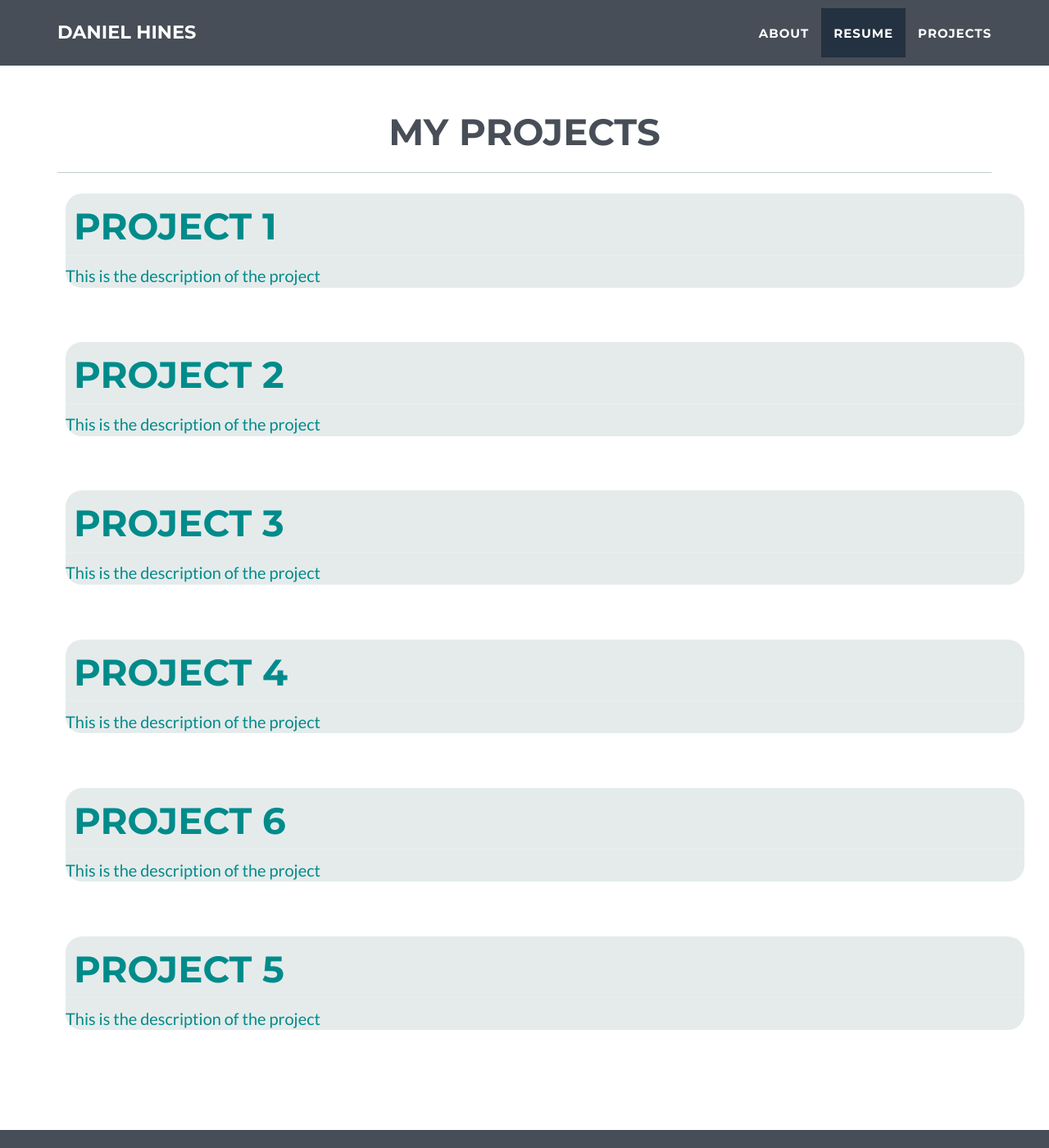
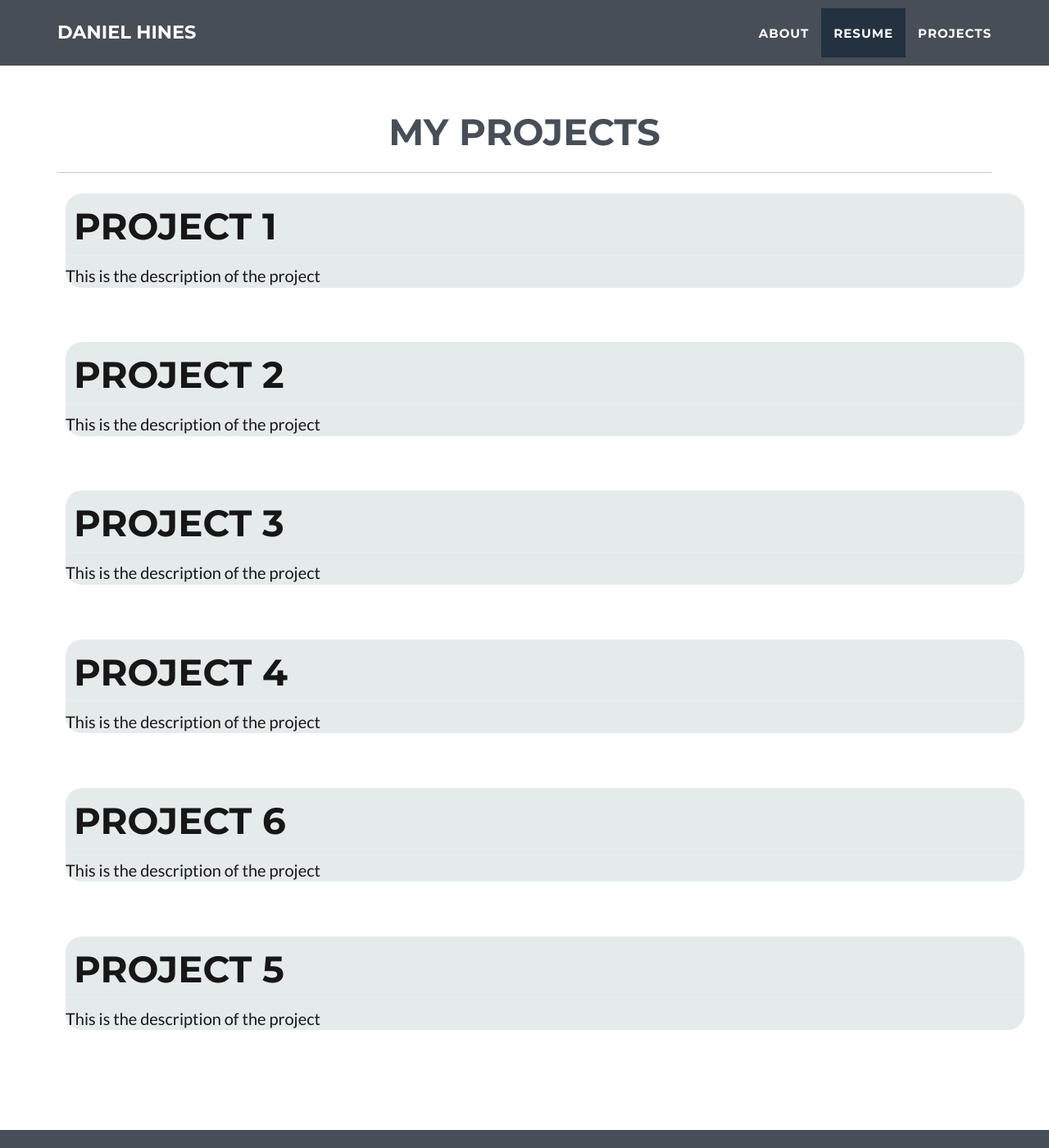
Before and after one commit to danielchines/danielchines.github.io, a Jekyll site: the page built from index.html, in a window 1280 px wide and 1400 px high, scrolled down 1461 px. Shown: the whole window at 82% size. Built offline with Jekyll 4.4.1, drawn with Linux system fonts in a browser that asks for light colours.

Commit message:
Update main.css

```diff
--- a/_includes/css/main.css
+++ b/_includes/css/main.css
@@ -199,6 +199,11 @@ p.about-p {
     margin-top: 25px;
 }
 
+p.project {
+    margin-top: 15px;
+    color: rgba(0,0,0,0.9);
+}
+
 #projects .portfolio-item {
     right: 0;
     margin: 25px 25px 15px;
@@ -209,6 +214,7 @@ p.about-p {
     display: block;
     position: relative;
     margin: 0 auto;
+    color: rgba(0,0,0,0.9);
     border-width: 2px;
     border-color: rgba(0,0,0,0.5);
     border-radius: 20px;
```
